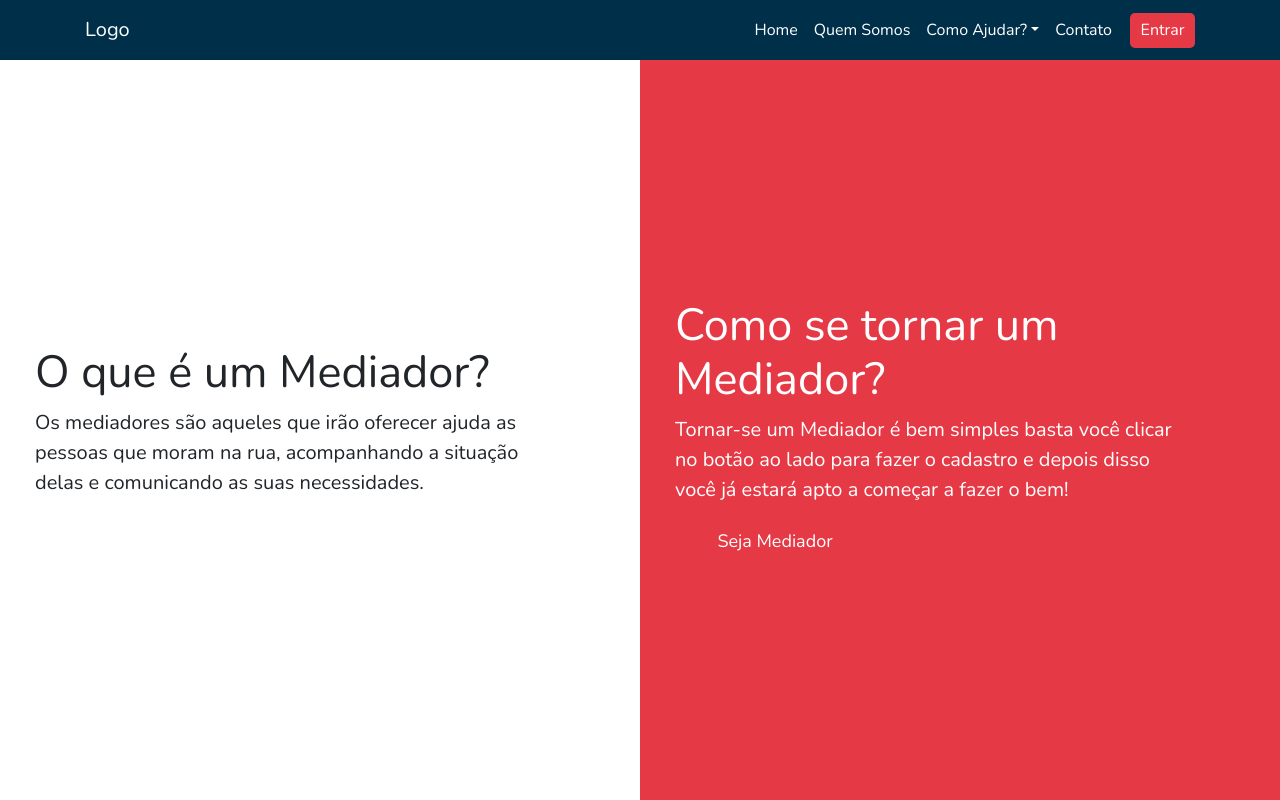
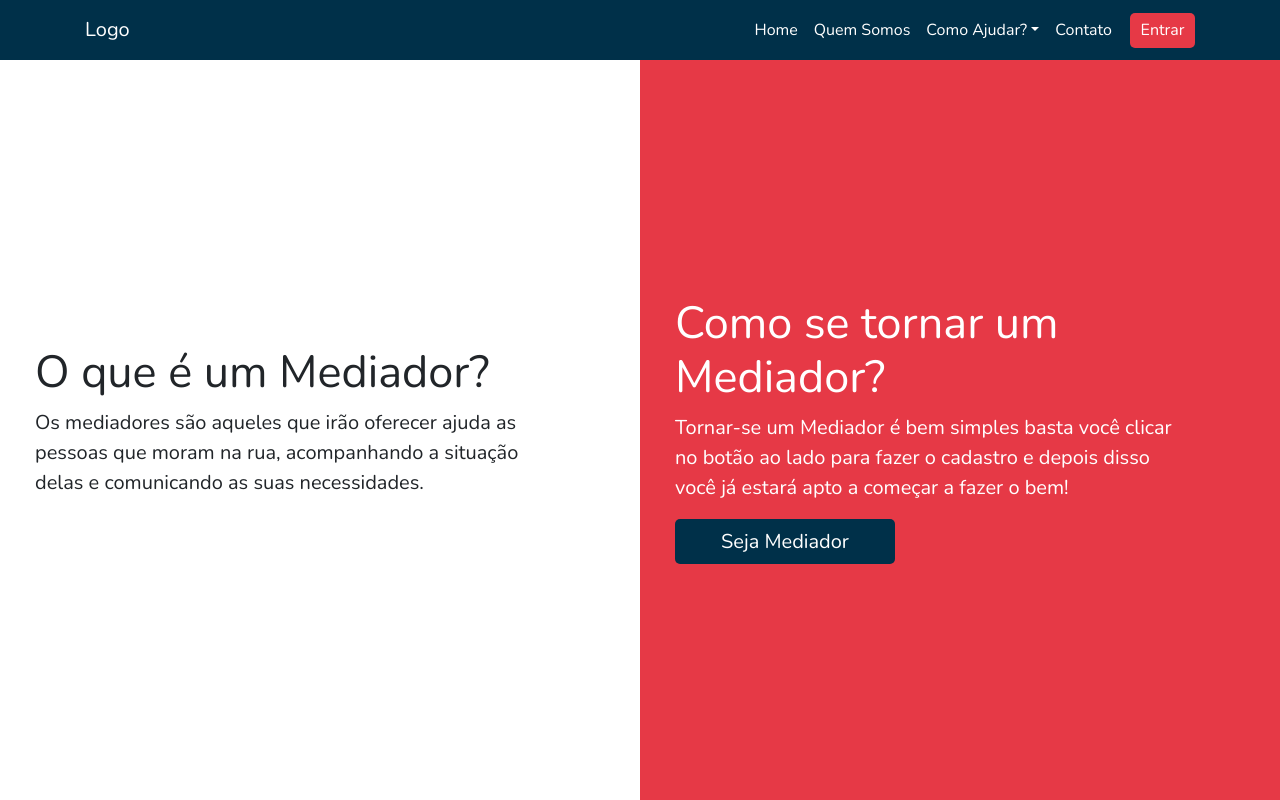
Before and after one commit to belavizinhanca/bvz-front, a React (Create React App) app: page /mediador in a window 1280 px wide. Built offline with nearby package versions, Linux system fonts and the light colour scheme.

Commit message:
Commit teste

```diff
--- a/src/components/Mediador/Mediador.css
+++ b/src/components/Mediador/Mediador.css
@@ -30,7 +30,7 @@
     display: inline-block;
 }
 
-.button{
+.button-mediador{
     background-color: #003049;
     width: 220px;
     height: 45px;
@@ -43,7 +43,7 @@
     transition: 200ms;
 }
 
-.button:hover{
+.button-mediador:hover{
     background-color: #03476b;
     text-decoration: none;
     color: white;
--- a/src/components/Mediador/index.js
+++ b/src/components/Mediador/index.js
@@ -18,7 +18,7 @@ function Mediador() {
                 <Container>
                     <h2>Como se tornar um Mediador?</h2>
                     <p>Tornar-se um Mediador é bem simples basta você clicar no botão ao lado para fazer o cadastro e depois disso você já estará apto a começar a fazer o bem!</p>
-                    <a className="button" as={Link} href="/cadastro-mediador" to="/cadastro-moderador">Seja Mediador</a>
+                    <a className="button-mediador" as={Link} href="/cadastro-mediador" to="/cadastro-moderador">Seja Mediador</a>
                 </Container>
             </div>
         </section>
```
